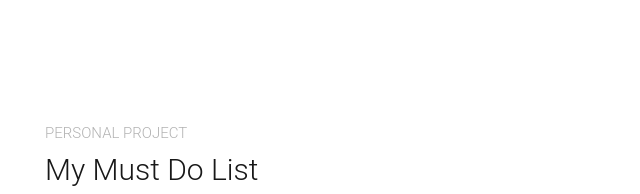
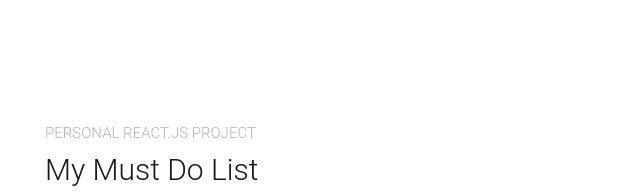
Before and after one commit to strawberryrusty/strawberryrusty.github.io, a plain HTML site: page index.html in a window 1280 px wide. Shown: the part 1620-1814 px from the top of the page, 19-659 px from the left. Drawn offline with nearby package versions, Linux system fonts and the light colour scheme.

Commit message:
title changed

```diff
--- a/index.html
+++ b/index.html
@@ -89,7 +89,7 @@
 
             <div class="portfolio-item">
                 <div class="portfolio-description ">
-                    <h6>Personal Project</h6>
+                    <h6>Personal React.js Project</h6>
                     <h1>My Must Do List</h1>
                     <p>
                       This is a basic To-do-list app built on <span>React</span>. I used it as an oppurtunity to brush up on the various principles of React.js such as <span>state</span>, one-way binding and also writing <span>JSX</span> etc. It was built by using the create-react-app bootstrap and deployed on Github pages.
```
